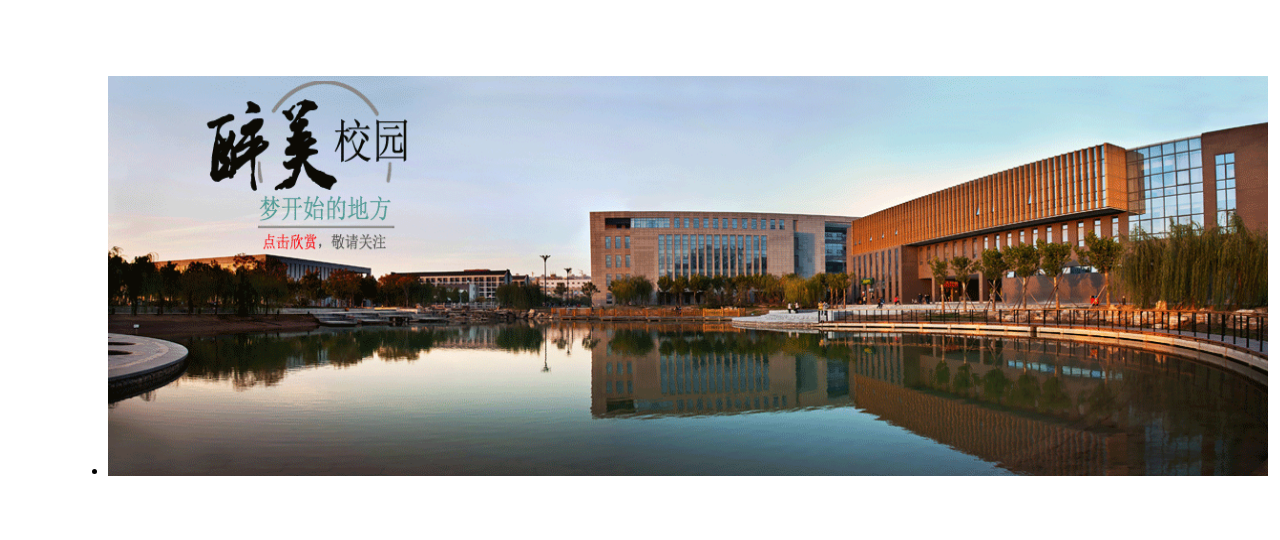
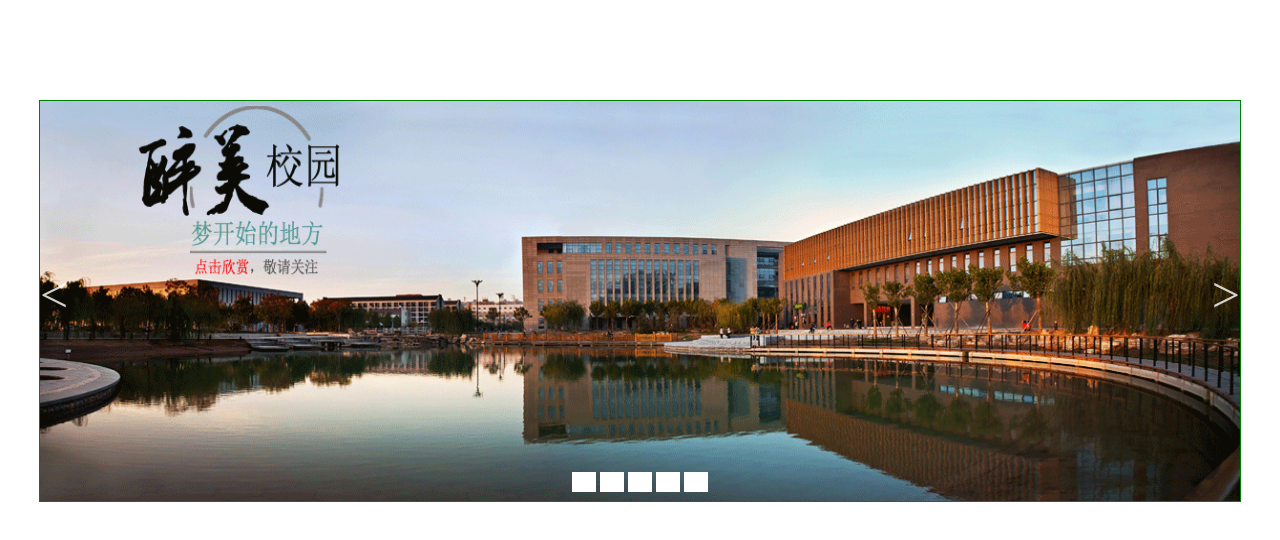
Before and after one commit to jixinchan/-, a plain HTML site: page 轮播图/carousel.html in a window 1280 px wide. Drawn offline with Linux system fonts and the light colour scheme.

Commit message:
一些更改

```diff
--- a/轮播图/carousel.html
+++ b/轮播图/carousel.html
@@ -4,23 +4,68 @@
 	<title></title>
 	<meta charset="utf-8">
 	<style type="text/css">
-		#pic{
-			display: flex;
-		}
 		#box{
 			width: 1200px;
+		    height: 400px;
+		    margin:100px auto;
+		    position: relative;
 		    overflow: hidden;
-			margin: 60px;
-			position: relative;
+		    border: 1px solid green;
+		}
+		#pic_box {
+		    width: 1200px;
+		    height: 400px;
+		}
+		#pic{
+			width: 1200px;
+		    height: 400px;
 		}
 		img{
+			width: 100%;
+			height: 100%
+		}
+		li{
+			position: absolute;
+			left: 0;
+			top: 0;
 			width: 1200px;
 			height: 400px;
+		}
+		#slider{
+		    text-align: center;
+		    padding-top: 25px;
+		}
+		.slider_prev,.slider_next {
+		    position: absolute;
+		    top: 50%;
+		    margin-top: -35px;
+		    font-size: 50px;
+		    opacity: 0.8;
+		    color: white;
+		    cursor: pointer;
+		}
+		.slider_prev{
+		    left: 0;
+		}
+		.slider_next {
+		    right: 0;
+		    background-position: -6px -44px;
+		}
+		.slider_dot {
+		    width: 24px;
+		    height: 20px;
+		    display:inline-block;
+		    background:white;
+		    cursor: pointer;
+		    overflow: hidden;
+		    position: relative;
+		    bottom: 70px
 		}
 	</style>
 </head>
 <body>
 <div id="box">
+	<div id="pic_box">
 		<ul id="pic">
 			<li><img src="imgs/banner_00.gif"></li>
 			<li><img src="imgs/banner_01.jpg"></li>
@@ -30,19 +75,47 @@
 			<li><img src="imgs/banner_00.gif"></li>
 		</ul>
 	</div>
+	<div id="slider">
+		<span class="slider_prev"><</span>
+		<span class="slider_next">></span>
+		<span class="slider_dot"></span>
+		<span class="slider_dot"></span>
+		<span class="slider_dot"></span>
+		<span class="slider_dot"></span>
+		<span class="slider_dot"></span>
+	</div>
+</div>
 <script type="text/javascript">
 	//自动播放
 	window.onload = function(){
 		var pic = document.getElementById('pic');
 		var pics = document.getElementById('pic').children;
+		var spans = document.getElementsByTagName('span');
 		var picI = 0;
-		if(picI == pics.length-1){
-			picI = 0;
-			pic.style.marginLeft = 0;
+		// console.log(spans);
+		for(var k in spans){
+			spans[k].onclick = function(){
+				// console.log(spans[k]);
+				if(this.className == "slider_prev"){
+					// console.log("lll");
+					var leftw = (picI) * 1200 ;
+					console.log(leftw);
+					animate(pics[picI],{left:leftw});
+					--picI<0?picI = pics.length - 1 : picI;
+					pics[picI].style.left = -leftw+'px';
+					animate(pics[picI],{left:0});
 				}
-		picI++;
-		var left = -(picI) * 1200 + 'px';
-		animate(pic,{'margin-left':left});
+				if(this.className == "slider_next"){
+					// console.log("lll");
+					var leftw = -(picI) * 1200 ;
+					console.log(leftw);
+					animate(pics[picI],{left:leftw});
+					--picI<0?picI = pics.length - 1 : picI;
+					pics[picI].style.left = -leftw+'px';
+					animate(pics[picI],{left:0});
+				}
+			}
+		}
 	}
 
 
```
Also changed, not shown: 轮播图/imgs/dot.png (added). Lines whose indentation alone changed are shown as unchanged.
